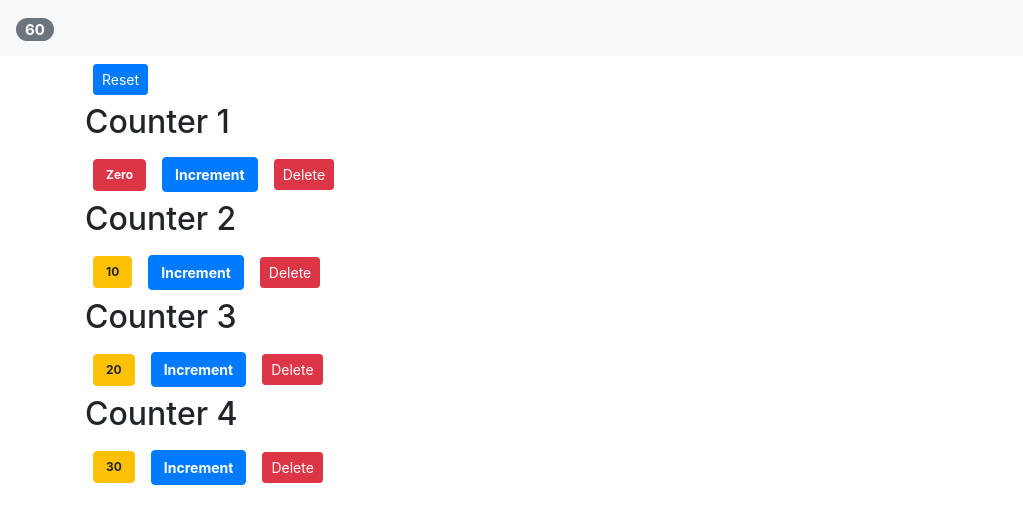
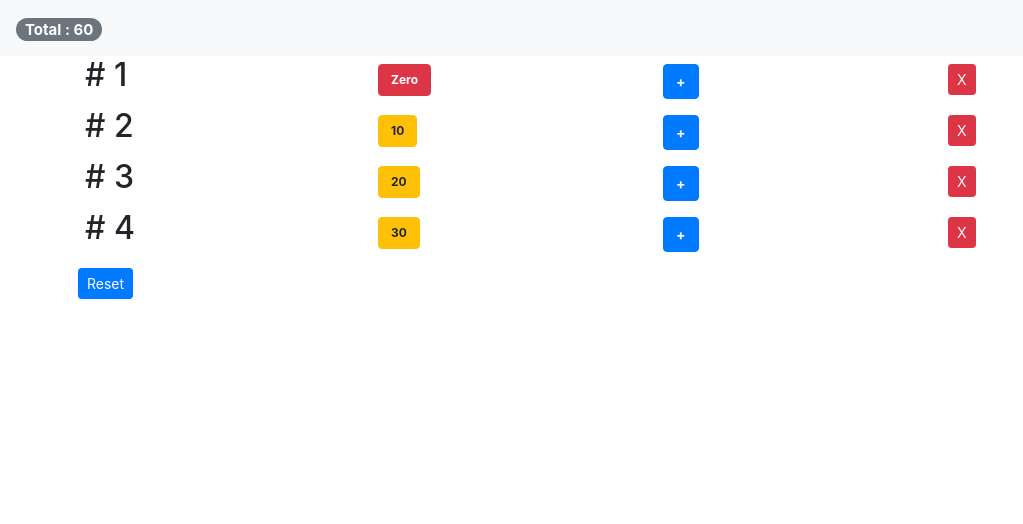
Before and after one commit to ahmadhori/react-shopping-list, a React (Create React App) app: page / in a window 1280 px wide. Shown: the top 524 px of the page, without its empty margins (0-1023 px from the left). Built offline with nearby package versions, Linux system fonts and the light colour scheme.

Commit message:
used bootstrap grid

```diff
--- a/src/App.js
+++ b/src/App.js
@@ -1,4 +1,4 @@
-import React, { Fragment, Component } from "react";
+import React, { Component } from "react";
 import "./App.css";
 import Counters from "./components/counters";
 import Navbar from "./components/navbar";
--- a/src/components/counter.jsx
+++ b/src/components/counter.jsx
@@ -13,25 +13,31 @@ class Counter extends Component {
   render() {
     console.log(this.props);
     return (
-      <div>
-        {this.props.children}
+      <React.Fragment>
+        <div className="col-sm">{this.props.children}</div>
+        <div className="col-sm">
           <span style={this.styles} className={this.counterClasses()}>
             {this.formatCount()}
           </span>
+        </div>
+        <div className="col-sm">
           <button
             style={{ fontSize: 14, fontWeight: "bold" }}
             className="btn btn-primary m-2"
             onClick={this.props.incrementBtnClick}
           >
-          Increment
+            +
           </button>
+        </div>
+        <div className="col-sm">
           <button
             className="btn btn-danger btn-sm m-2"
             onClick={this.props.deleteBtnClick}
           >
-          Delete
+            X
           </button>
         </div>
+      </React.Fragment>
     );
   }
 
--- a/src/components/counters.jsx
+++ b/src/components/counters.jsx
@@ -5,13 +5,8 @@ class Counters extends Component {
   render() {
     return (
       <div>
-        <button
-          className="btn btn-primary btn-sm m-2"
-          onClick={this.props.onReset}
-        >
-          Reset
-        </button>
         {this.props.counters.map(counter => (
+          <div className="row">
             <Counter
               key={counter.id}
               id={counter.id}
@@ -19,9 +14,18 @@ class Counters extends Component {
               deleteBtnClick={() => this.props.onDelete(counter.id)}
               incrementBtnClick={() => this.props.onIncrement(counter.id)}
             >
-            <h2>Counter {counter.id}</h2>
+              <h2># {counter.id}</h2>
             </Counter>
+          </div>
         ))}
+        <div className="row">
+          <button
+            className="btn btn-primary btn-sm m-2"
+            onClick={this.props.onReset}
+          >
+            Reset
+          </button>
+        </div>
       </div>
     );
   }
--- a/src/components/navbar.jsx
+++ b/src/components/navbar.jsx
@@ -8,7 +8,7 @@ class Navbar extends Component {
       <nav className="navbar navbar-light bg-light">
         <a href="" className="navbar-brand">
           <span className="badge badge-pill badge-secondary">
-            {this.props.sum}
+            Total : {this.props.sum}
           </span>
         </a>
       </nav>
--- a/src/index.js
+++ b/src/index.js
@@ -4,7 +4,6 @@ import "./index.css";
 import App from "./App";
 import * as serviceWorker from "./serviceWorker";
 import "bootstrap/dist/css/bootstrap.css";
-import Counters from "./components/counters";
 
 ReactDOM.render(<App />, document.getElementById("root"));
 
```
Lines whose indentation alone changed are shown as unchanged.
